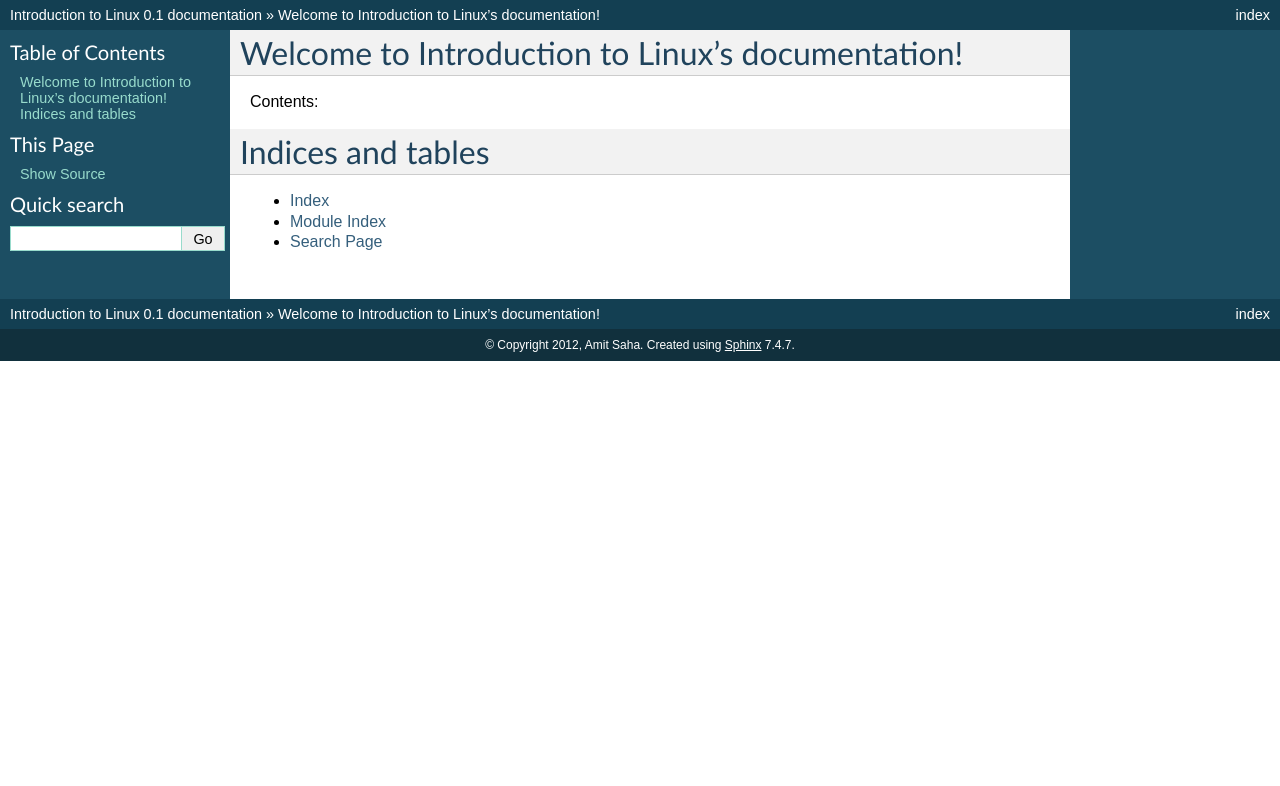
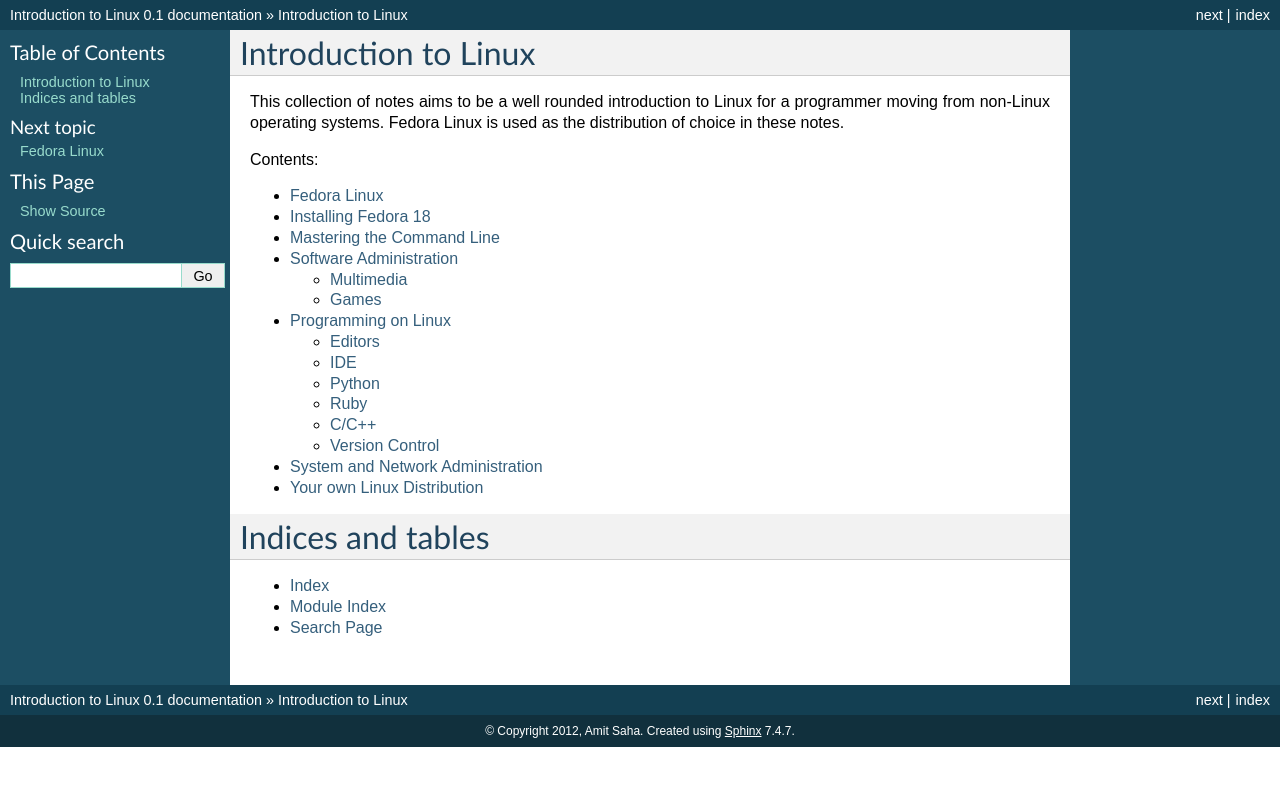
Before and after one commit to amitsaha/introlinux, a Sphinx documentation site: the page built from doc/index.rst, in a window 1280 px wide. Shown: the top 786 px of the page. Built offline with Sphinx 7.4.7, drawn with Linux system fonts in a browser that asks for light colours; formulas are drawn with MathJax 3.

Commit message:
Started to frame the ToC

```diff
--- /dev/null
+++ b/doc/admin.rst
@@ -0,0 +1,2 @@
+System and Network Administration
+=================================
--- /dev/null
+++ b/doc/cli.rst
@@ -0,0 +1,2 @@
+Mastering the Command Line
+==========================
--- a/doc/index.rst
+++ b/doc/index.rst
@@ -3,13 +3,28 @@
    You can adapt this file completely to your liking, but it should at least
    contain the root `toctree` directive.
 
-Welcome to Introduction to Linux's documentation!
-=================================================
+Introduction to Linux
+=====================
+
+This collection of notes aims to be a well rounded introduction to Linux for a programmer moving from non-Linux operating systems. Fedora Linux is used as the distribution of choice in these notes.
 
 Contents:
 
 .. toctree::
    :maxdepth: 2
+
+   intro
+   install
+   cli
+   yum
+   program
+   admin
+   spins
+
+
+
+
+
 
 
 
--- /dev/null
+++ b/doc/install.rst
@@ -0,0 +1,2 @@
+Installing Fedora 18
+====================
--- /dev/null
+++ b/doc/intro.rst
@@ -0,0 +1,2 @@
+Fedora Linux
+============
--- /dev/null
+++ b/doc/program.rst
@@ -0,0 +1,21 @@
+Programming on Linux
+====================
+
+Editors
+-------
+
+IDE
+----
+
+Python
+------
+
+Ruby
+----
+
+C/C++
+-----
+
+
+Version Control
+---------------
--- /dev/null
+++ b/doc/spins.rst
@@ -0,0 +1,2 @@
+Your own Linux Distribution
+===========================
--- /dev/null
+++ b/doc/yum.rst
@@ -0,0 +1,8 @@
+Software Administration
+=======================
+
+Multimedia
+----------
+
+Games
+-----
```
